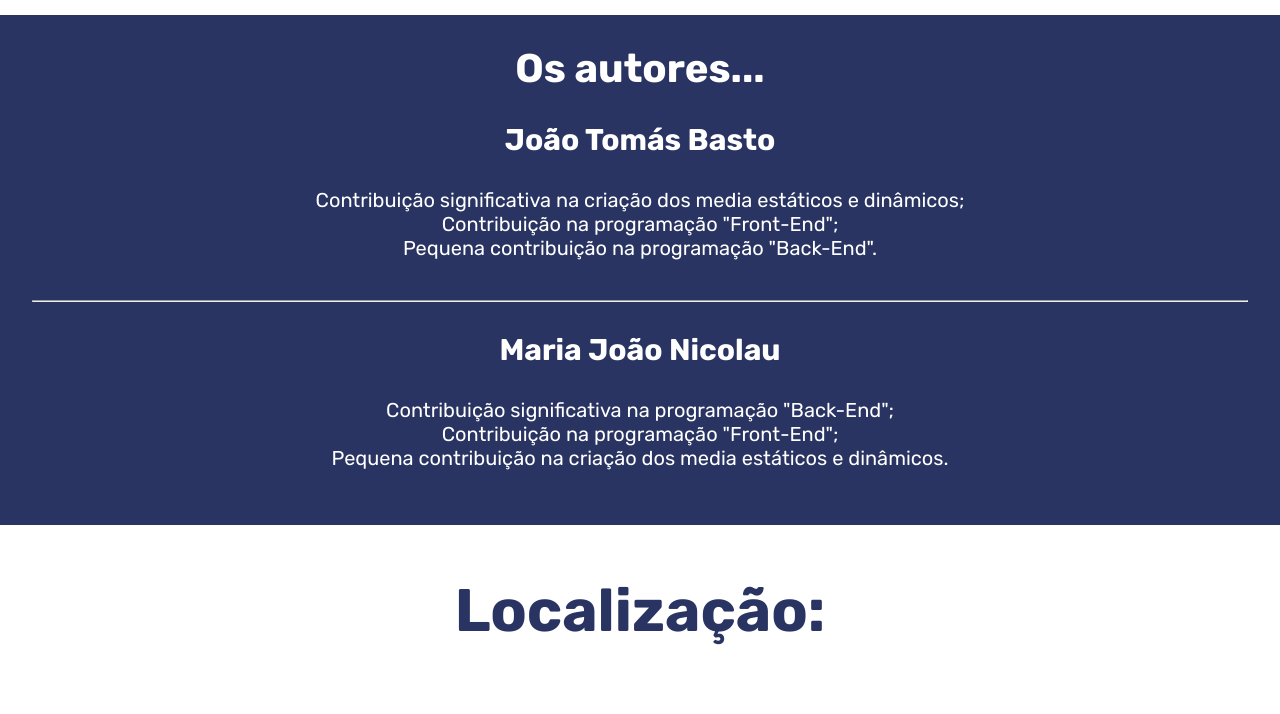
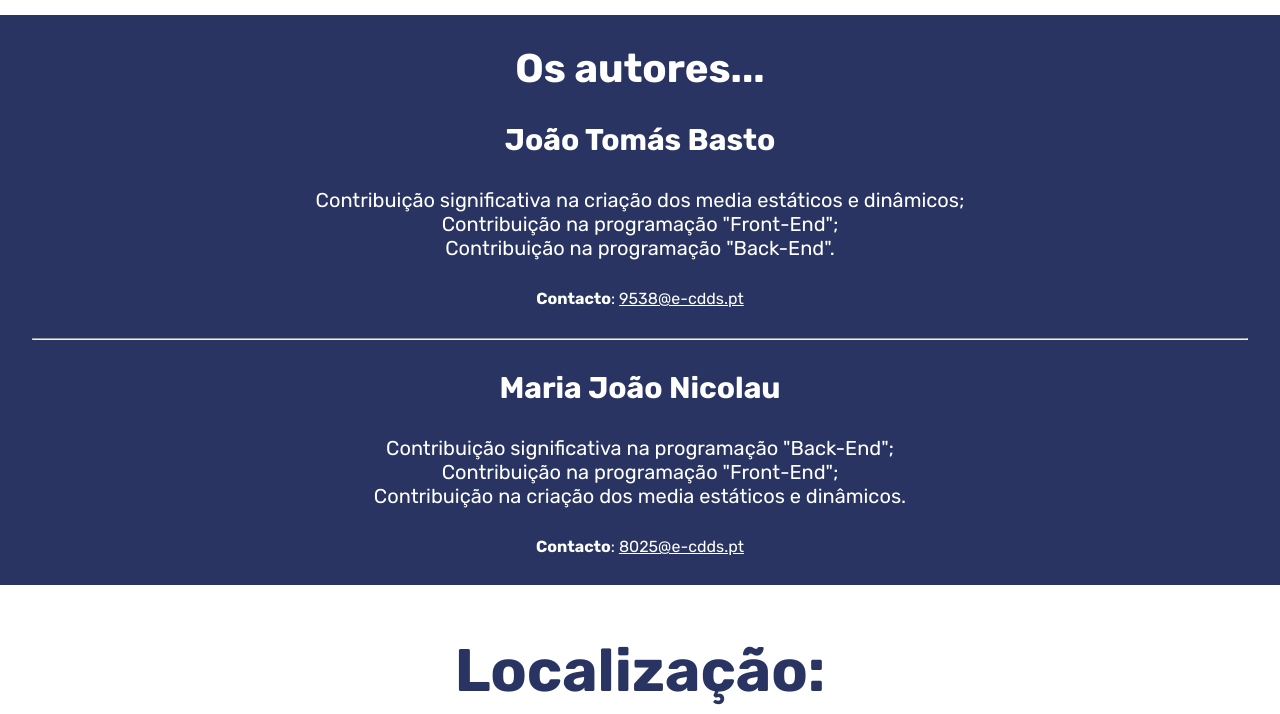
Before and after one commit to mjoaonic/fictional-octo-meme, a PHP site: page /sobrenos.php in a window 1280 px wide. Shown: the part 860-1574 px from the top of the page. Run offline with PHP 8.4, Linux system fonts and the light colour scheme.

Commit message:
adicionei contactos no sobrenos

```diff
--- a/sobrenos.php
+++ b/sobrenos.php
@@ -40,8 +40,10 @@ include('cabecalho.php');
 	<br>
 	Contribuição na programação "Front-End";
 	<br>
-	Pequena contribuição na programação "Back-End".
+	Contribuição na programação "Back-End".
 	</p>
+	<br>
+	<b>Contacto</b>: <u>9538@e-cdds.pt</u>
 	</center>
 	</div>
 	<center><hr></center>
@@ -53,8 +55,10 @@ include('cabecalho.php');
 	<br>
 	Contribuição na programação "Front-End";
 	<br>
-	Pequena contribuição na criação dos media estáticos e dinâmicos.
+	Contribuição na criação dos media estáticos e dinâmicos.
 	</p>
+	<br>
+	<b>Contacto</b>: <u>8025@e-cdds.pt</u>
 	</center>
 	</div>
 
--- a/styles.css
+++ b/styles.css
@@ -330,7 +330,7 @@ hr{
 .autores{
 	background-color: #293462;
 	color: white;
-	height: 510px;
+	height: 570px;
 	width: 100%;
 	font-family: "Rubik", sans-serif;
 	font-style: normal;
```
